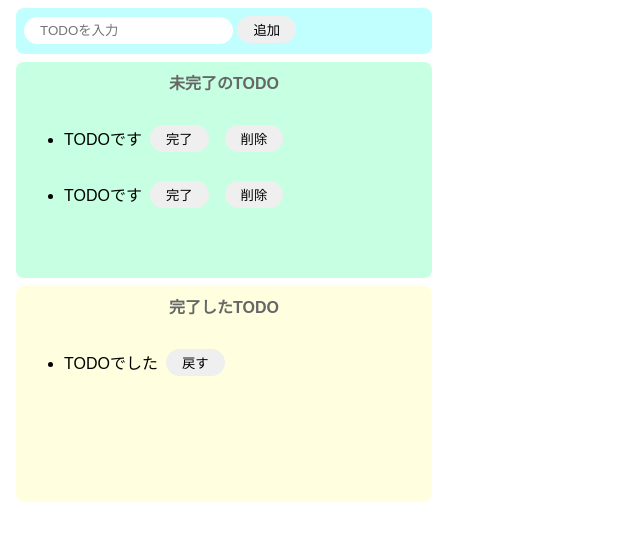
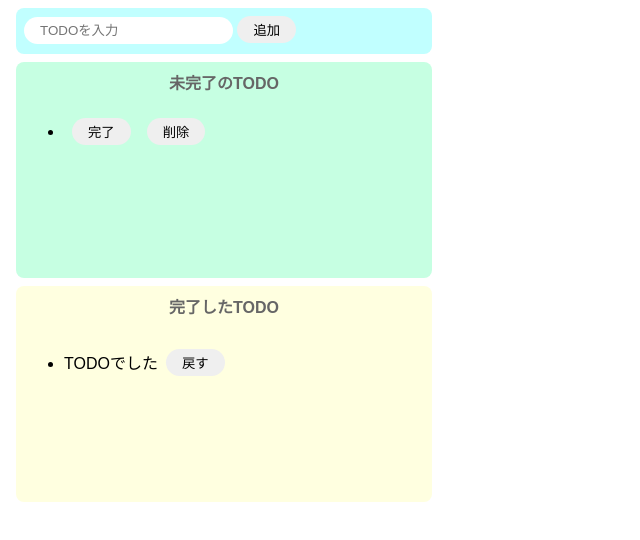
Before and after one commit to bamboo-wood/vanilla-todo-tutorial, a website built with Parcel: page index.html in a window 1280 px wide. Both pictures are taken after a click on the button "追加". Shown: the whole page, without its empty margins (0-640 px from the left). Built offline with nearby package versions, Linux system fonts and the light colour scheme.

Commit message:
add the feature to add tasks

```diff
--- a/index.html
+++ b/index.html
@@ -7,28 +7,13 @@
 
   <body>
     <div class="input-area">
-      <input placeholder="TODOを入力" />
-      <button>追加</button>
+      <input id="add-text" placeholder="TODOを入力" />
+      <button id="add-button">追加</button>
     </div>
 
     <div class="imcomplete-area">
       <p class="title">未完了のTODO</p>
-      <ul>
-        <li>
-          <div class="list-row">
-            <p>TODOです</p>
-            <button>完了</button>
-            <button>削除</button>
-          </div>
-        </li>
-        <li>
-          <div class="list-row">
-            <p>TODOです</p>
-            <button>完了</button>
-            <button>削除</button>
-          </div>
-        </li>
-      </ul>
+      <ul id="imcomplete-list"></ul>
     </div>
 
     <div class="complete-area">
--- a/src/index.js
+++ b/src/index.js
@@ -1 +1,44 @@
 import "./styles.css";
+
+const onClickAdd = () => {
+  // input text
+  const inputText = document.getElementById("add-text").value;
+  document.getElementById("add-text").value = "";
+
+  // imcomplete list
+  const imcomleteList = document.getElementById("imcomplete-list");
+
+  // div
+  const div = document.createElement("div");
+  div.className = "list-row";
+
+  // li
+  const li = document.createElement("li");
+  li.innerText = inputText;
+
+  // button(complete)
+  const completeButton = document.createElement("button");
+  completeButton.innerText = "完了";
+  completeButton.addEventListener("click", () => {
+    alert("completed");
+  });
+
+  // button(delete)
+  const deleteButton = document.createElement("button");
+  deleteButton.innerText = "削除";
+  deleteButton.addEventListener("click", () => {
+    alert("deleted");
+  });
+
+  // divタグの子要素に各要素を設定
+  div.appendChild(li);
+  div.appendChild(completeButton);
+  div.appendChild(deleteButton);
+
+  // 未完了リストに追加
+  imcomleteList.appendChild(div);
+};
+
+document
+  .getElementById("add-button")
+  .addEventListener("click", () => onClickAdd());
```
